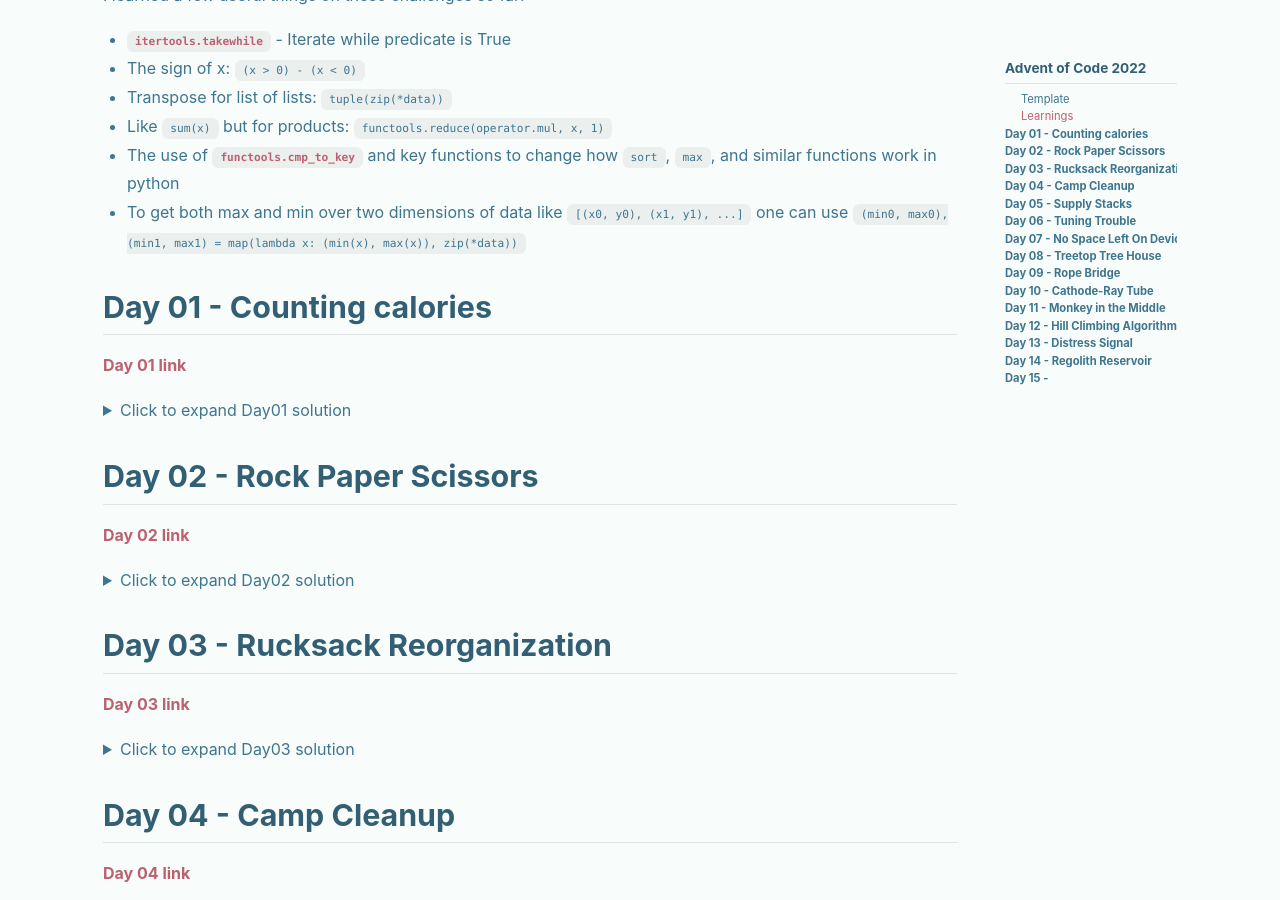
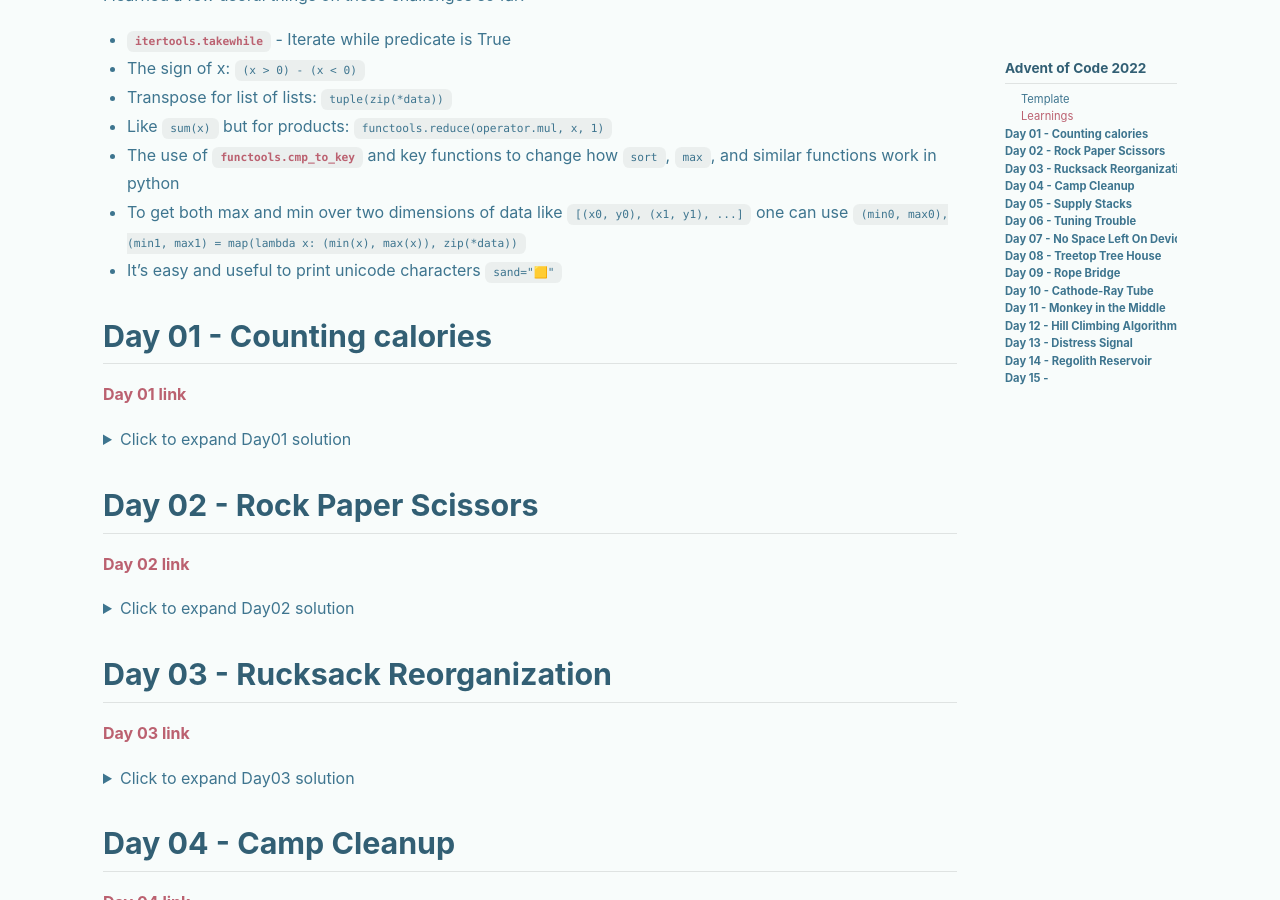
Before and after one commit to thomasburgess/thomasburgess.github.io, a Jekyll site: the page built from _posts/2022-12-01-aoc22.md, in a window 1280 px wide and 900 px high, scrolled down 1375 px. Built offline with Jekyll 4.4.1, drawn with Linux system fonts in a browser that asks for light colours; nearby versions of some CDN libraries; comment, search, counter and statistics services are not loaded.

Commit message:
aoc2022: updated learnings

```diff
--- a/_posts/2022-12-01-aoc22.md
+++ b/_posts/2022-12-01-aoc22.md
@@ -73,6 +73,7 @@ I learned a few useful things on these challenges so far:
 - Like `sum(x)` but for products: `functools.reduce(operator.mul, x, 1)`
 * The use of [`functools.cmp_to_key`](https://docs.python.org/3/library/functools.html#functools.cmp_to_key) and key functions to change how `sort`, `max`, and similar functions work in python
 * To get both max and min over two dimensions of data like `[(x0, y0), (x1, y1), ...]` one can use `(min0, max0),(min1, max1) = map(lambda x: (min(x), max(x)), zip(*data))`
+* It's easy and useful to print unicode characters `sand="🟨"`
 
 ## Day 01 - Counting calories
 
```
